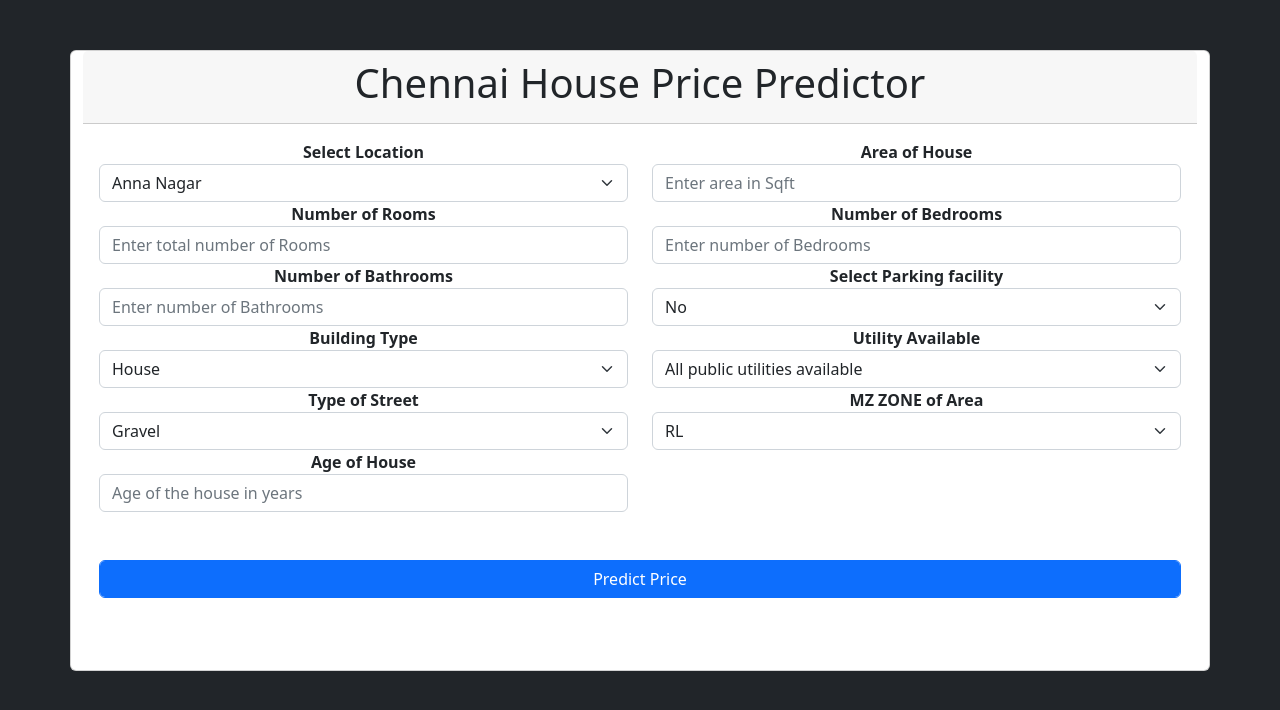
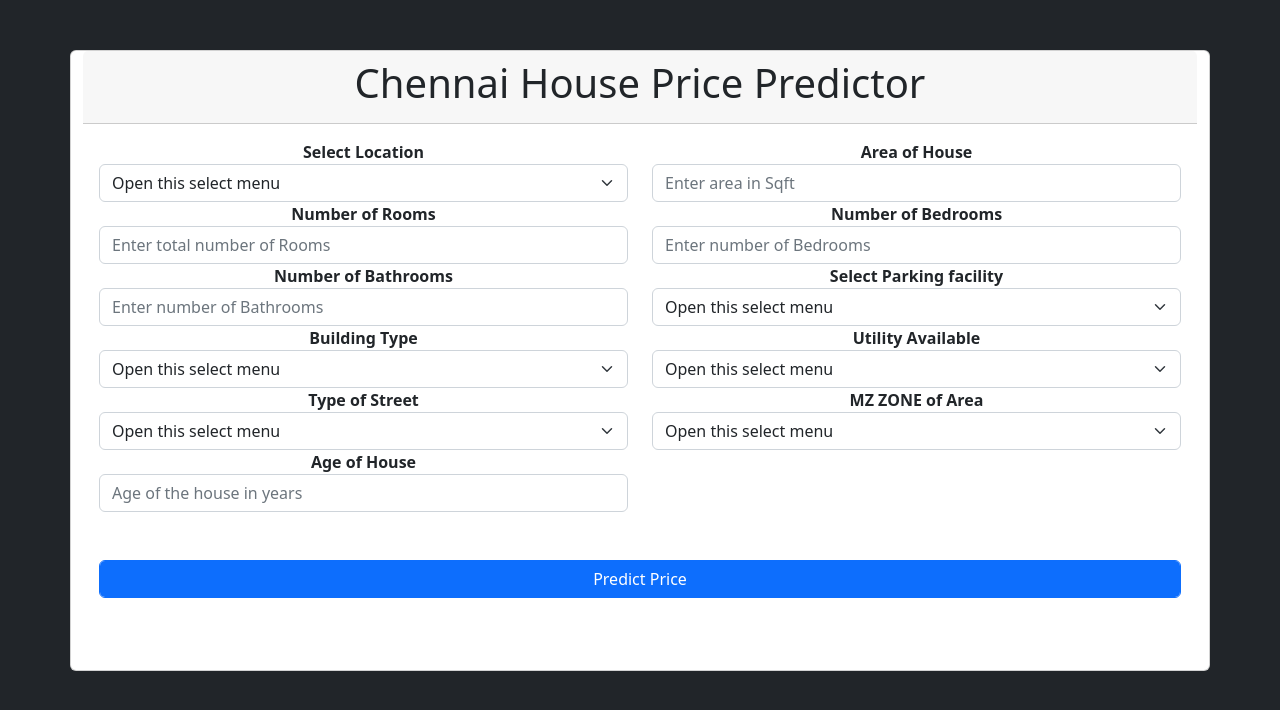
Before and after one commit to SainathReddy5/Guvi_Project, a Flask app: page / in a window 1280 px wide. Shown: the top 710 px of the page. Run offline with Flask 2, Linux system fonts and the light colour scheme; parts of the project's set-up code (start-up, migrations or seed data) failed here and were passed over; some libraries are stand-ins or nearby versions.

Commit message:
Update index.html

```diff
--- a/templates/index.html
+++ b/templates/index.html
@@ -24,6 +24,7 @@
                                 <label><b>Select Location</b></label>
                                 <br>
                                 <select class="form-select" name="AREA" id="AREA">
+                                    <option selected>Open this select menu</option>
                                     <option value="Anna Nagar">Anna Nagar</option>
                                     <option value="Adyar">Adyar</option>
                                     <option value="Velachery">Velachery</option>
@@ -62,6 +63,7 @@
                                 <label><b>Select Parking facility</b></label>
                                 <br>
                                 <select class="form-select" name="PARK_FACIL" id="PARK_FACIL">
+                                    <option selected>Open this select menu</option>
                                     <option value="0">No</option>
                                     <option value="1">Yes</option>
                                 </select>
@@ -72,6 +74,7 @@
                                 <label><b>Building Type</b></label>
                                 <br>
                                 <select class="form-select" name="BUILDTYPE" id="BUILDTYPE">
+                                    <option selected>Open this select menu</option>
                                     <option value="House">House</option>
                                     <option value="Commerical">Commerical</option>
                                     <option value="Others">Others</option>
@@ -82,6 +85,7 @@
                                 <label><b>Utility Available</b></label>
                                 <br>
                                 <select class="form-select" name="UTIL_AVAIL" id="UTIL_AVAIL">
+                                    <option selected>Open this select menu</option>
                                     <option value="AllPub">All public utilities available </option>
                                     <option value="NoSeWa">NoSeWa</option>
                                     <option value="ELO">ELO</option>
@@ -93,6 +97,7 @@
                                 <label><b>Type of Street</b></label>
                                 <br>
                                 <select class="form-select" name="STREET" id="STREET">
+                                    <option selected>Open this select menu</option>
                                     <option value="Gravel">Gravel</option>
                                     <option value="Paved">Paved </option>
                                     <option value="No Access">No Access </option>
@@ -104,6 +109,7 @@
                                 <label><b>MZ ZONE of Area</b></label>
                                 <br>
                                 <select class="form-select" name="MZZONE" id="MZZONE">
+                                    <option selected>Open this select menu</option>
                                     <option value="RL">RL</option>
                                     <option value="RM">RM </option>
                                     <option value="RH">RH</option>
```
